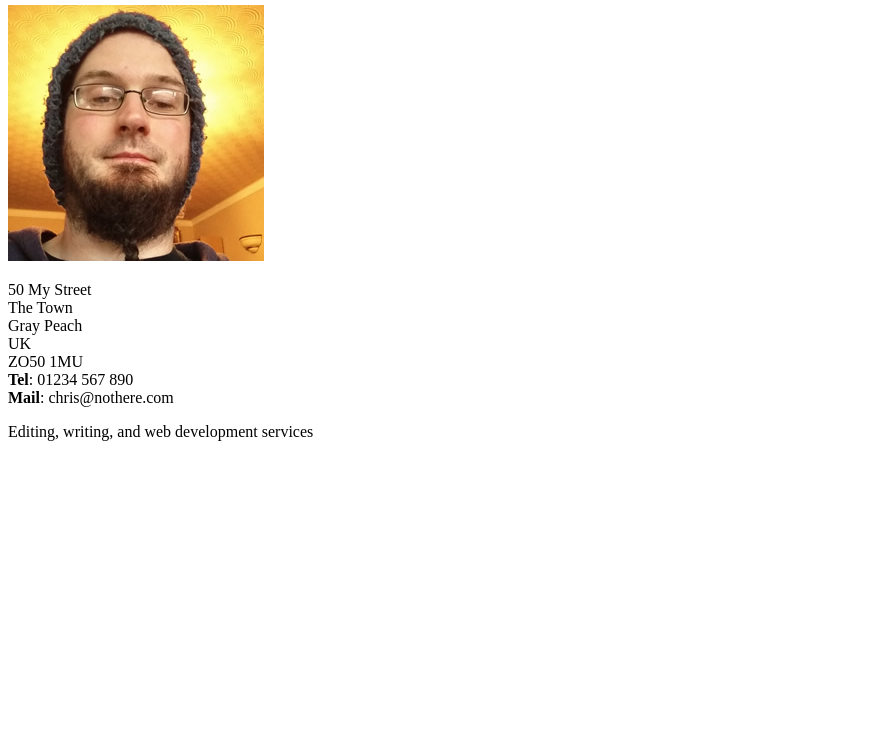
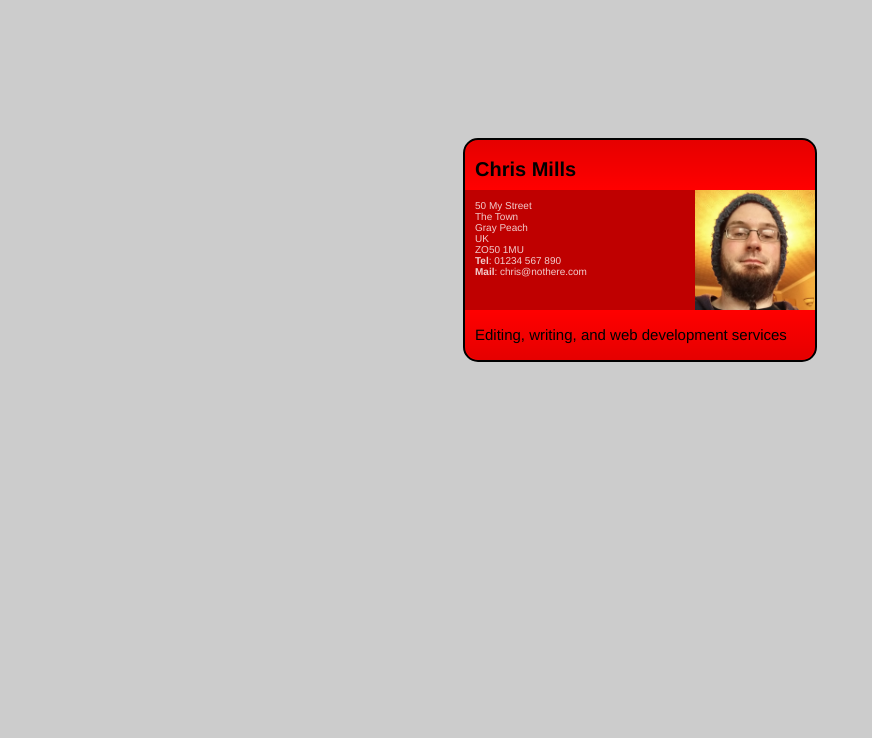
Before and after one commit to elvisjobita/business-card-assessment, a plain HTML site: page index.html in a window 1280 px wide. Shown: the part 62-800 px from the top of the page, without its empty margins (0-872 px from the left). Drawn offline with Linux system fonts and the light colour scheme.

Commit message:
initial commit

```diff
--- a/index.html
+++ b/index.html
@@ -4,13 +4,15 @@
         <meta charset="utf-8" />
         <meta name="viewport" content="width=device-width, initial-scale=1.0" />
         <title>Business Card</title>
+        <link href="style.css" rel="stylesheet"/>
     </head>
+    <body>
 
-    <body>
         <section class="card">
             <header>
                 <h2>Chris Mills</h2>
-            </header>
+                </header>
+
             <article>
                 <img
                     src="chris.jpg"
--- /dev/null
+++ b/style.css
@@ -0,0 +1,65 @@
+/* General styles - put these straight into your stylesheet */
+
+body {
+    margin: 0;
+  }
+
+  html {
+    font-family: 'Helvetica neue', Arial, 'sans serif';
+    font-size: 10px;
+    background-color: #ccc;
+  }
+
+  /* Selectors to be matched up with rulesets */
+
+  /*.card article img
+  .card footer
+  .card header
+  .card
+
+  /* Rulesets to be matched up with selectors */
+
+  .card {
+    width: 35em;
+    height: 22em;
+    margin: 20em auto;
+    background-color: red;
+    border: 0.2em solid black;
+    border-radius: 1.5em;
+  }
+  .card h2, .card p {
+      margin: 0;
+  }
+  .card header, .card footer {
+      height: 3em;
+      padding: 1em;
+  }
+  .card header {
+    background-image: linear-gradient(to bottom,rgba(0,0,0,0.1), rgba(0,0,0,0));
+    border-radius: 1.5em 1.5em 0 0;
+  }
+
+  .card footer {
+    background-image: linear-gradient(to bottom,rgba(0,0,0,0), rgba(0,0,0,0.1));
+    border-radius: 0 0 1.5em 1.5em;
+  }
+  .card header h2 {
+      font-size: 2em;
+      line-height: 1.9;
+  }
+  .card footer p{
+      font-size: 1.5em;
+      line-height: 2;
+  }
+  .card article {
+      height: 12em;
+      background-color: rgba(0,0,0,0.25);
+  }
+  .card article img{
+      max-height: 100%;
+      float:right;
+  }
+  .card article p{
+      padding: 1em;
+      color: rgba(255,255,255,0.8);
+  }
```
